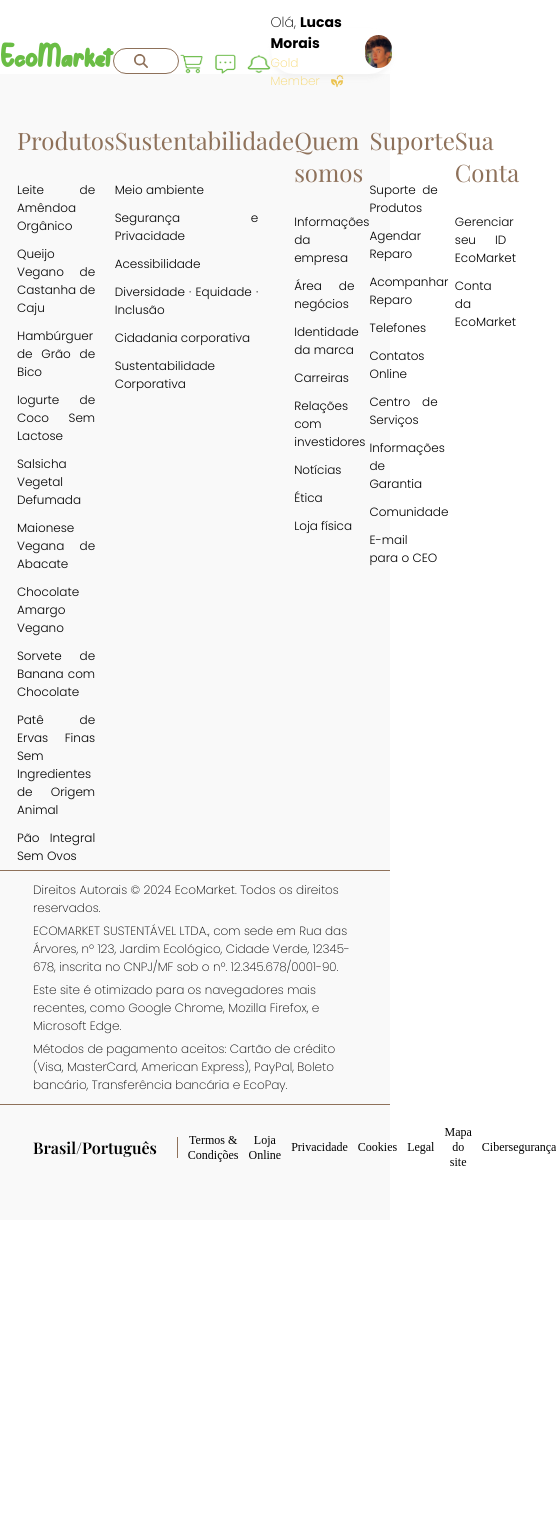
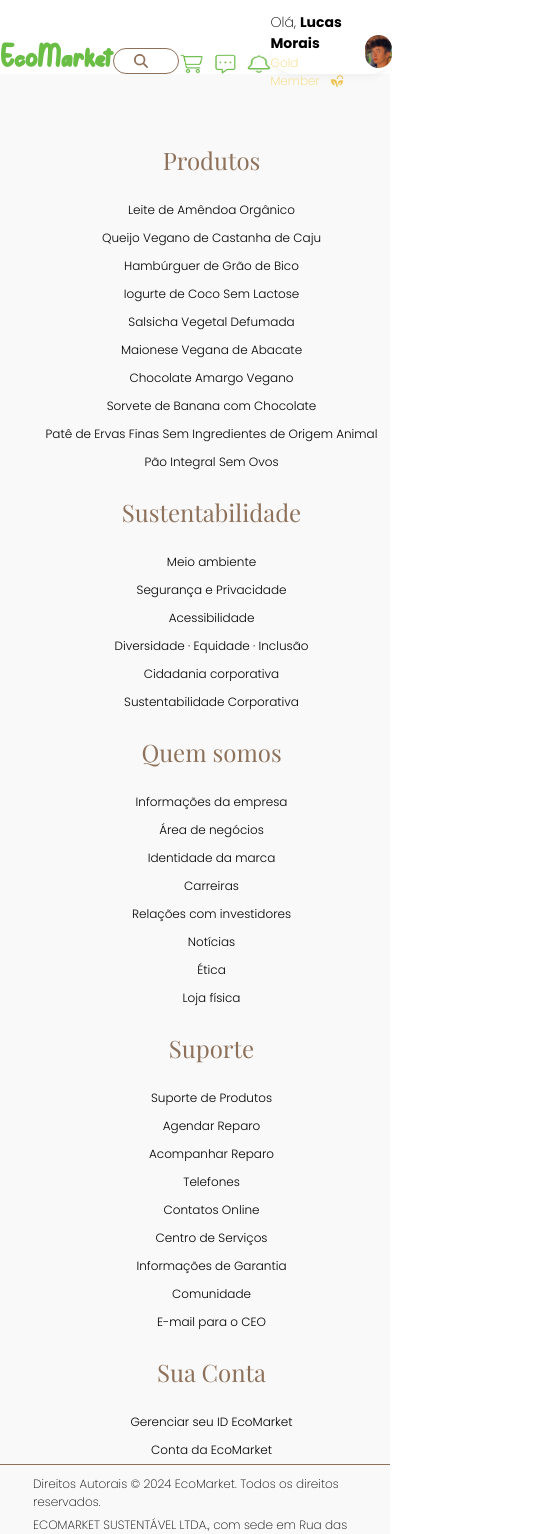
Before and after one commit to lucasmoraist/EcoMarket, an Angular app: page / in a window 390 px wide. Shown: the top 1534 px of the page, 556 px wide, since content can reach past the window. Before the commit the page ends 1220 px from the top, so only its background shows below. Built offline with nearby package versions, Linux system fonts and the light colour scheme; a web font is replaced by a local one.

Commit message:
feat: reponsive footer component

```diff
--- a/src/app/components/footer/footer.component.html
+++ b/src/app/components/footer/footer.component.html
@@ -1,5 +1,4 @@
 <footer>
-    <!-- Inspirado na Samsung -->
     <section class="listas">
         <div>
             <h2>Produtos</h2>
--- a/src/app/components/footer/footer.component.scss
+++ b/src/app/components/footer/footer.component.scss
@@ -1,3 +1,90 @@
+@media screen and (max-width: 430px) {
+    footer {
+        width: 100%;
+        background-color: #F9F9F9;
+        display: flex;
+        flex-direction: column;
+        padding: 50px 0;
+
+        .listas {
+            flex-direction: column;
+
+            div {
+                display: flex;
+                flex-direction: column;
+                align-items: center;
+
+                h2 {
+                    margin: 20px 0;
+                }
+
+                ul {
+                    list-style: none;
+                    padding: 5px 0;
+
+                    p {
+                        font-size: 12px;
+                        font-weight: 300;
+                        text-align: justify;
+                    }
+                }
+            }
+        }
+
+        .direitos {
+            gap: 5px;
+            padding: 10px 33px;
+        }
+
+        .terms{
+            flex-direction: column;
+            gap: 20px;
+        }
+    }
+}
+
+@media screen and (min-width: 431px) {
+    footer {
+        .listas {
+            justify-content: space-between;
+
+            div {
+                width: 216px;
+
+                h2 {
+                    margin-bottom: 20px;
+                }
+
+                ul {
+                    width: 80%;
+
+                    p:hover {
+                        text-decoration: underline;
+                    }
+                }
+            }
+        }
+
+        .direitos {
+            gap: 5px;
+            padding: 10px 33px;
+        }
+
+        .terms {
+            div {
+                border-right: solid 1px var(--marrom-terra);
+                padding-right: 20px;
+            }
+
+            ul {
+                li {
+                    cursor: pointer;
+                }
+            }
+        }
+    }
+}
+
 footer {
     width: 100%;
     background-color: #F9F9F9;
@@ -7,32 +94,23 @@ footer {
 
     .listas {
         display: flex;
-        justify-content: space-around;
-        padding-left: 17px;
+        padding-left: 33px;
 
         div {
-            width: 216px;
-
             h2 {
                 color: var(--marrom-terra);
                 font-size: 24px;
                 font-weight: 400;
-                margin-bottom: 20px;
             }
 
             ul {
                 list-style: none;
                 padding: 5px 0;
-                width: 80%;
 
                 p {
                     font-size: 12px;
                     font-weight: 300;
                     text-align: justify;
-                }
-
-                p:hover {
-                    text-decoration: underline;
                 }
             }
         }
@@ -43,8 +121,6 @@ footer {
         border-bottom: solid 1px var(--marrom-terra);
         display: flex;
         flex-direction: column;
-        gap: 5px;
-        padding: 10px 33px;
 
         p {
             font-size: 12px;
@@ -59,9 +135,6 @@ footer {
         margin-top: 20px;
 
         div {
-            border-right: solid 1px var(--marrom-terra);
-            padding-right: 20px;
-
             h2 {
                 font-size: 16px;
                 font-weight: 600;
@@ -72,11 +145,10 @@ footer {
             list-style: none;
             width: 120px;
             text-align: center;
-            padding-left: 10px;
+            padding: 0 10px;
 
             li {
                 font-size: 12px;
-                cursor: pointer;
             }
         }
     }
```
